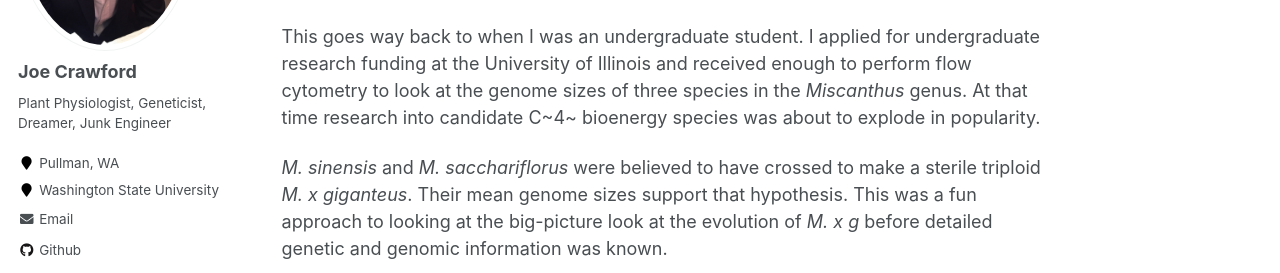
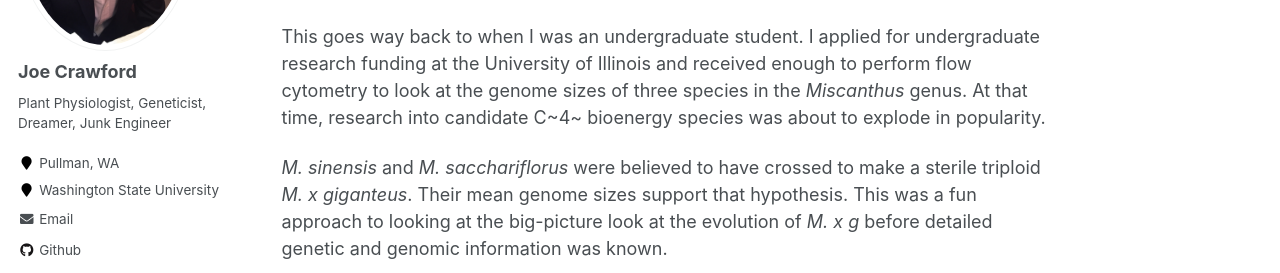
Before and after one commit to plant-physio/plant-physio.github.io, a Jekyll site: the page built from _publications/2015-10-01-paper-title-number-3.md, in a window 1280 px wide and 900 px high. Shown: the part 296-569 px from the top of the window. Built offline with Jekyll 4.4.1, drawn with Linux system fonts in a browser that asks for light colours; some web fonts are replaced.

```diff
--- a/_publications/2015-10-01-paper-title-number-3.md
+++ b/_publications/2015-10-01-paper-title-number-3.md
@@ -8,7 +8,7 @@ venue: 'Plant Molecular Biology Reporter'
 paperurl: 'https://link.springer.com/article/10.1007%2Fs11105-008-0070-3'
 citation: ' Rayburn, A.L., <b>Crawford, J.</b>, Rayburn, C.M., Juvik, J. A. (2009). &quot;Genome Size of Three <i>Miscanthus</i> Species. &quot; <i>Plant Molecular Biology Reporter</i>. 27(84).'
 ---
-This goes way back to when I was an undergraduate student. I applied for undergraduate research funding at the University of Illinois and received enough to perform flow cytometry to look at the genome sizes of three species in the *Miscanthus* genus. At that time research into candidate C~4~ bioenergy species was about to explode in popularity.
+This goes way back to when I was an undergraduate student. I applied for undergraduate research funding at the University of Illinois and received enough to perform flow cytometry to look at the genome sizes of three species in the *Miscanthus* genus. At that time, research into candidate C~4~ bioenergy species was about to explode in popularity.
 
 *M. sinensis* and *M. sacchariflorus* were believed to have crossed to make a sterile triploid *M. x giganteus*. Their mean genome sizes support that hypothesis. This was a fun approach to looking at the big-picture look at the evolution of *M. x g* before detailed genetic and genomic information was known.
 
```
